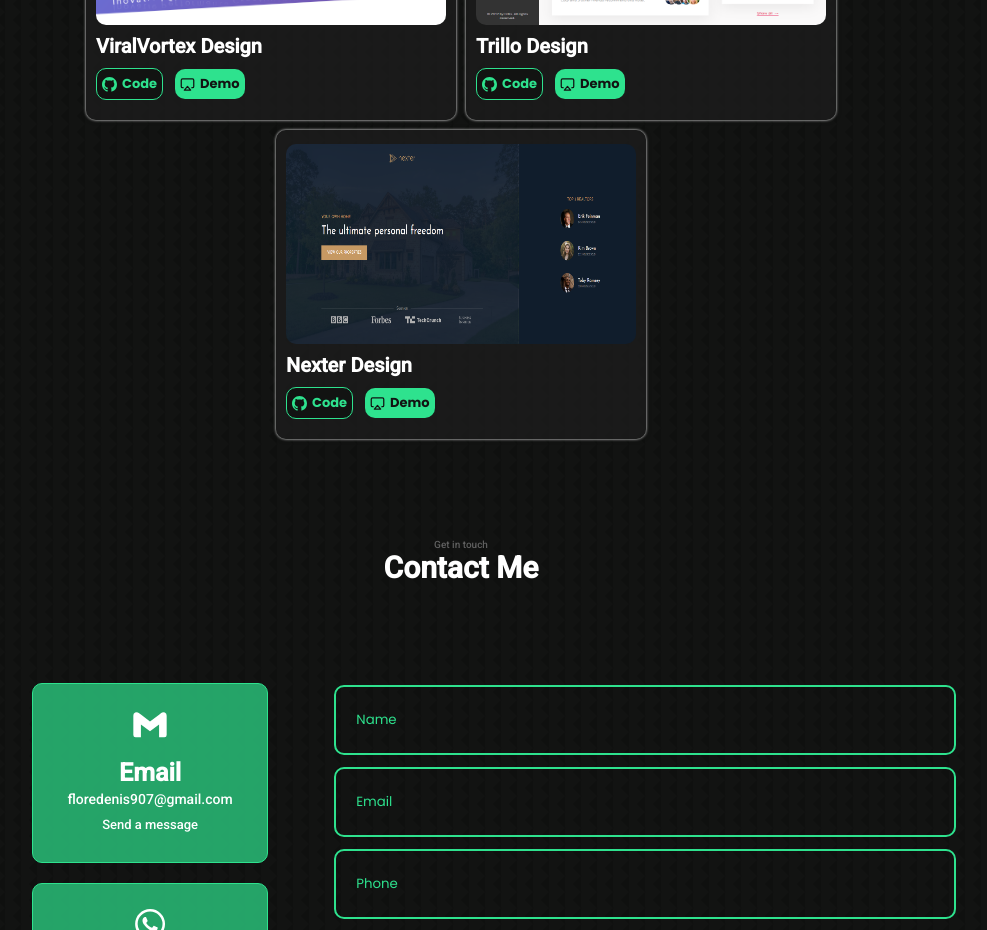
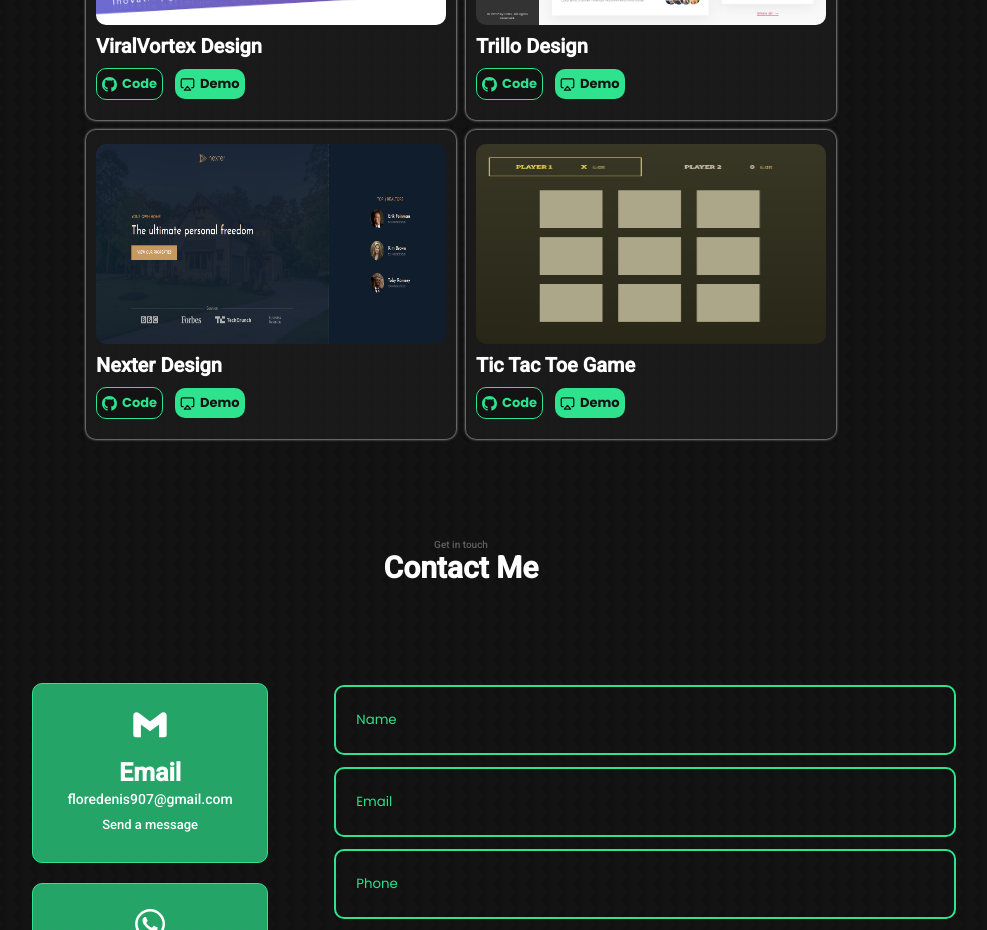
Before and after one commit to FloreDenis2001/my-portofolio-react, a React (Create React App) app: page / in a window 1280 px wide. Shown: the part 2500-3430 px from the top of the page, without its empty margins (179-1166 px from the left). Built offline with nearby package versions, Linux system fonts and the light colour scheme; the HTML template or start-up script is replaced by a standard one.

Commit message:
update project finished

```diff
--- a/package.json
+++ b/package.json
@@ -18,7 +18,7 @@
     "react-dom": "^18.2.0",
     "react-helmet": "^6.1.0",
     "react-icons": "^4.11.0",
-    "react-scripts": "5.0.1",
+    "react-scripts": "^5.0.1",
     "sass": "^1.69.4",
     "typescript": "^4.9.5",
     "web-vitals": "^2.1.4"
--- a/src/components/projects/Projects.tsx
+++ b/src/components/projects/Projects.tsx
@@ -3,6 +3,7 @@ import ECOM from '../../assets/ecom.png';
 import NOTOURS from '../../assets/notours.png';
 import NEXTER from '../../assets/nexter.png';
 import TRILLO from '../../assets/trillo.png';
+import TICTACTOE from '../../assets/TicTac.png'
 import VORTEX from '../../assets/viralvortex.png';
 import { BsGithub } from 'react-icons/bs';
 import { FiAirplay } from 'react-icons/fi';
@@ -45,6 +46,14 @@ const Projects = () => {
       category: 'Design',
       git:'https://github.com/FloreDenis2001/nexter',
       demo:'https://floredenis.com/nexter/',
+    },
+
+    {
+      title: 'Tic Tac Toe Game',
+      image: TICTACTOE,
+      category: 'Design',
+      git:'https://github.com/FloreDenis2001/tic-tac-toe-app',
+      demo:'https://floredenis.com/tic-tac-toe-app/',
     },
   ];
 
```
Also changed, not shown: src/assets/TicTac.png (added), 1 other file (tests, documents, lock files or other folders).
